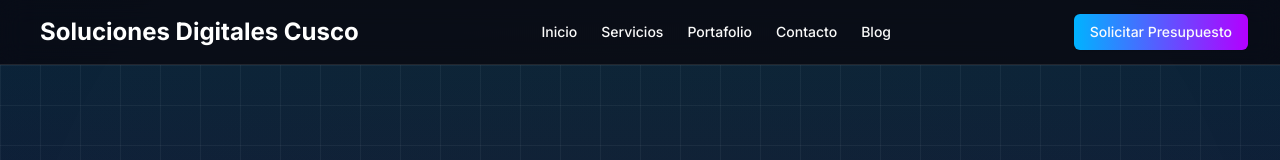
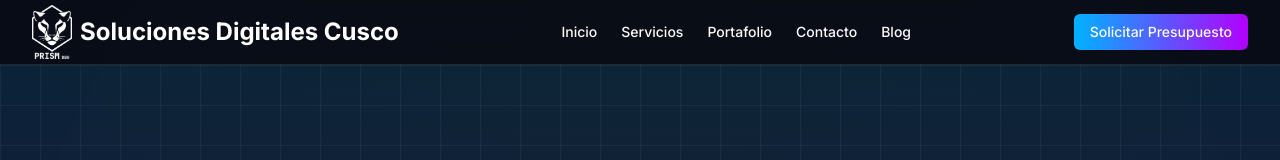
Before and after one commit to Samuel-2003/devcusco, a Next.js app: page / in a window 1280 px wide. Shown: the top 160 px of the page. Built offline with nearby package versions, Linux system fonts and the light colour scheme.

Commit message:
Actualiza imagen del logo

```diff
--- a/app/page.tsx
+++ b/app/page.tsx
@@ -126,9 +126,8 @@ export default function Home() {
               <Image
                 src="/blanco.png"
                 alt="Logo"
-                width={0}
-                height={0}
-                className="rounded-full"
+                width={40}
+                height={40}
               />
               <span className="text-2xl font-bold text-white transition-all duration-500
                 group-hover:text-transparent group-hover:bg-clip-text
```
